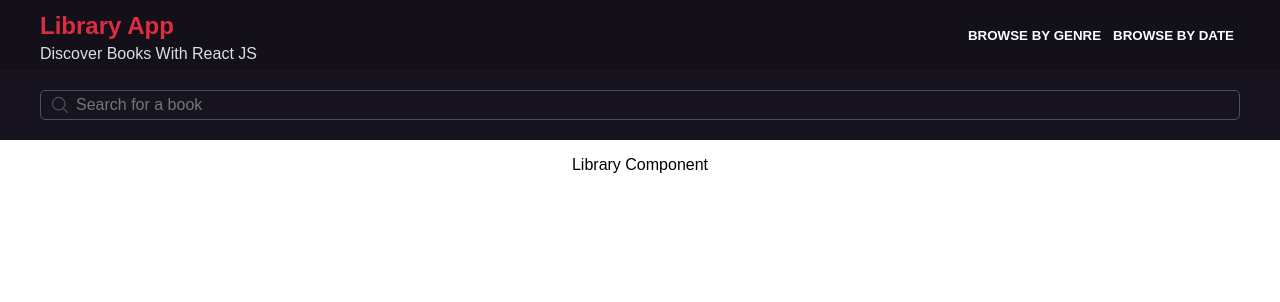
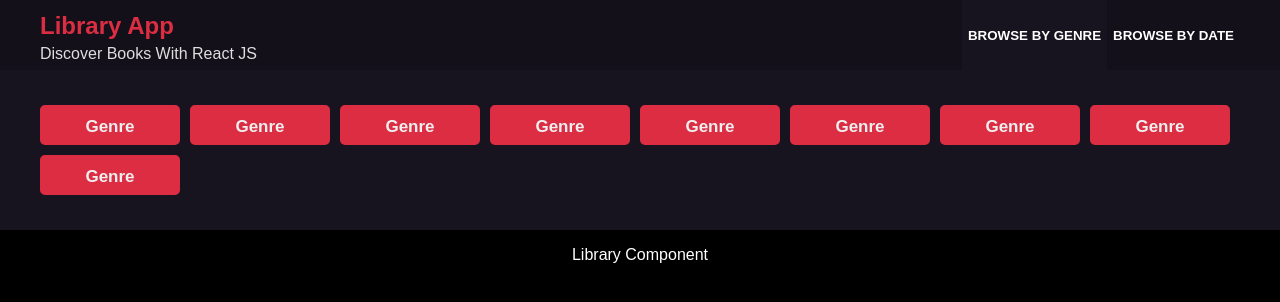
Before and after one commit to LiamPC01/react-library-app, a React (Vite) app: page / in a window 1280 px wide. Both pictures are taken after a click on the button "BROWSE BY GENRE". Shown: the top 302 px of the page. Built offline with nearby package versions, Linux system fonts and the light colour scheme.

Commit message:
genre browse styling

```diff
--- a/src/components/Header.jsx
+++ b/src/components/Header.jsx
@@ -1,11 +1,16 @@
+import { useState } from "react"
+
 export default function Header() {
 
+    const [searchSelected, setSearchSelected] = useState(false)
+    const [genreSelected, setGenreSelected] = useState(false)
+
     function handleClickGenre() {
-        console.log("handleClickGenre")
+        setGenreSelected(!genreSelected)
     }
+
     return (
         <header>
-
             <section className="navbar-section">
                 <div className="header-section-content">
                     <a href="/" className="header-text-container">
@@ -13,24 +18,39 @@ export default function Header() {
                         <p>Discover Books With React JS</p>
                     </a>
                     <nav className="navbar">
-                        <button onClick={handleClickGenre} className="browse-btn">BROWSE BY GENRE</button>
+                        <button onClick={handleClickGenre} className={genreSelected ? "browse-btn selected" : "browse-btn"}>BROWSE BY GENRE</button>
                         <button className="browse-btn">BROWSE BY DATE</button>
                     </nav>
                 </div>
             </section>
-
             <section className="searchbar-section">
                 <div className="header-section-content">
                     <div className="input-container">
-                        <svg className="search-icon" xmlns="http://www.w3.org/2000/svg" fill="none" viewBox="0 0 24 24" stroke-width="1.5" stroke="currentColor" >
+                        <svg className="search-icon" xmlns="http://www.w3.org/2000/svg" fill="none" viewBox="0 0 24 24" stroke-width="1.5" stroke={searchSelected ? "tomato" : "grey"} >
                             <path stroke-linecap="round" stroke-linejoin="round" d="m21 21-5.197-5.197m0 0A7.5 7.5 0 1 0 5.196 5.196a7.5 7.5 0 0 0 10.607 10.607Z" />
                         </svg>
-                        <input type="text" className="searchbar" placeholder="Search for a book" />
+                        <input type="text" className="searchbar" placeholder="Search for a book"
+                            onFocus={() => setSearchSelected(true)}
+                            onBlur={() => setSearchSelected(false)}
+                        />
                     </div>
                 </div>
             </section>
-
+            <section className={genreSelected ? "genre-section selected" : "genre-section"}>
+                <div className="header-section-content">
+                    <div className="genre-btn-container">
+                        <button>Genre</button>
+                        <button>Genre</button>
+                        <button>Genre</button>
+                        <button>Genre</button>
+                        <button>Genre</button>
+                        <button>Genre</button>
+                        <button>Genre</button>
+                        <button>Genre</button>
+                        <button>Genre</button>
+                    </div>
+                </div>
+            </section>
         </header>
-
     )
 }
--- a/src/index.css
+++ b/src/index.css
@@ -3,7 +3,8 @@ body,
     margin: 0;
     padding: 0;
     font-family: "Muli", sans-serif;
-
+    background-color: black;
+    color: white;
 }
 
 main {
@@ -16,6 +17,7 @@ main {
 header {
     /* background-color: #13101a; */
     width: 100%;
+    position: relative;
 
 }
 
@@ -28,9 +30,12 @@ header {
     justify-content: space-between;
     max-width: 1200px;
     margin: 0 auto;
-    height: 70px;
+    min-height: 70px;
     padding-left: 15px;
     padding-right: 15px;
+    height: 0px;
+
+
 }
 
 .header-text-container {
@@ -51,10 +56,13 @@ header {
     font-size: medium;
     color: #dedede;
     font-weight: 100;
+
 }
 
-nav {
+.navbar {
     height: 100%;
+
+
 }
 
 nav>.browse-btn {
@@ -75,8 +83,11 @@ nav>.browse-btn {
 
 nav>.browse-btn:hover {
     color: #dc2d43;
-    /* background-color: #1a1824; */
     /* Above is background colour for the drop down when implemented */
+}
+.browse-btn.selected {
+    background-color: #17141f;
+
 }
 
 
@@ -98,13 +109,16 @@ nav>.browse-btn:hover {
     /*Fixes input box overflowing parent */
     outline: none;
     background: none;
+    color: white;
+    transition: background-color 0.2s ease;
+
 
 }
 
 .input-container input:focus {
-    border: solid #dc2d43 2px;
+    border: solid #dc2d43 1px;
     background-color: white;
-
+    color: black;
 }
 
 
@@ -120,13 +134,49 @@ nav>.browse-btn:hover {
 
 .navbar-section {
     background-color: #13101a;
-    width: 100%;
-    /* width: 2500px; */
-
 }
 
 .searchbar-section {
     background-color: #17141f;
-    /* width: 100%; */
+}
+
+.genre-section {
+    background-color: #17141f;
+    padding-top: 45px;
+    padding-bottom: 45px;
+    position: relative;
+    margin-top: -70px;
+    opacity: 0.0;
+    transition: opacity 0.3s ease;
+    pointer-events: none;
+
+
+
 
 }
+
+.genre-section.selected {
+    opacity: 1;
+    pointer-events: auto;
+
+}
+
+.genre-btn-container {
+    display: flex;
+    gap: 10px;
+    flex-wrap: wrap;
+    /* height: 500px; */
+
+}
+
+.genre-btn-container>button {
+    background-color: #dc2d43;
+    border: solid #dc2d43 2px;
+    border-radius: 5px;
+    padding: 10px 30px;
+    color: #EFEFEF;
+    font-weight: 700;
+    width: 140px;
+    height: 40px;
+    font-size: 17px;
+}
```
